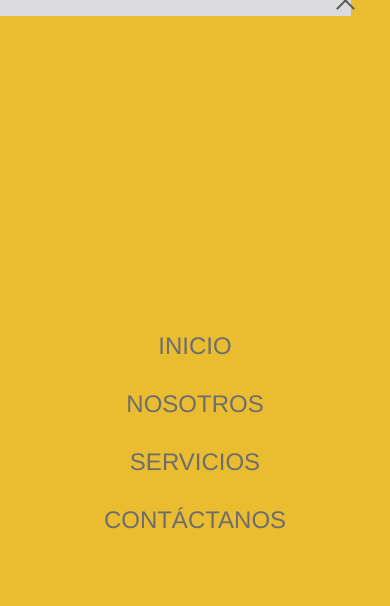
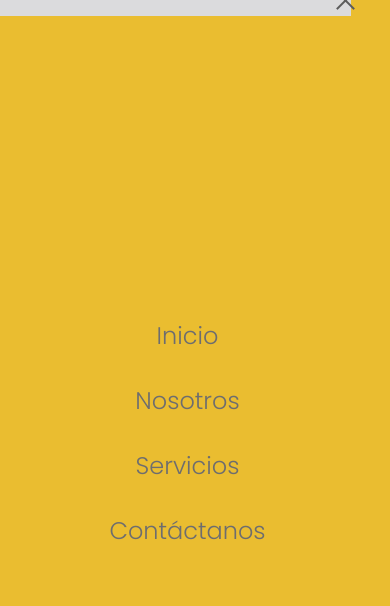
Before and after one commit to dcsworkout/BoxPaquet, a plain HTML site: page index.html in a window 390 px wide. Both pictures are taken after a click on the element 375 px from the left and 15 px from the top of the page. Shown: the top 606 px of the page. Drawn offline with nearby package versions, Linux system fonts and the light colour scheme.

Commit message:
#3 full, detalle en el toggle active

```diff
--- a/style.css
+++ b/style.css
@@ -1,3 +1,4 @@
+@import url("https://fonts.googleapis.com/css?family=Poppins:200,300,400,500,600,700,800,900&display=swap");
 html {
   box-sizing: border-box;
 }
@@ -6,7 +7,7 @@ body {
   height: 100vh;
   background: #dbdbdd;
   font-size: 1rem;
-  font-family: Helvetica, Arial, sans-serif;
+  font-family: "Poppins", sans-serif;
 }
 /*
 LAYOUT
@@ -62,7 +63,7 @@ header .navbar {
 header .navbar li {
   padding: 0;
   list-style: none;
-  margin-right: 80px;
+  margin-right: 95px;
   display: table-cell;
   position: relative;
 }
@@ -70,7 +71,6 @@ header .navbar li a {
   display: inline-block;
   color: #6d6d6f;
   text-decoration: none;
-  text-transform: uppercase;
   position: relative;
   padding-bottom: 10px;
 }
@@ -98,8 +98,9 @@ MEDIA
 */
 .content {
   position: relative;
-  margin: auto;
+  margin-top: 9%;
   width: 100%;
+  height: 100%;
   display: flex;
   flex-direction: row;
   justify-content: space-between;
@@ -113,15 +114,19 @@ MEDIA
 .content .text-area h2 {
   color: #424240;
   font-size: 5rem;
-  line-height: 1.4em;
+  margin: 0;
 }
 .content .text-area h4 {
   color: #424240;
   font-size: 2rem;
-  line-height: 1.4em;
+  max-width: 400px;
+  margin: 0;
+  padding-bottom: 20px;
 }
 .content .text-area p {
   color: #424240;
+  margin: 0;
+  padding-bottom: 12px;
 }
 .button {
   background-color: #eabd30;
@@ -241,7 +246,18 @@ RESPONSIVE
     margin: auto;
   }
   .content .carousel {
-    display: none;
+    width: 100%;
+    margin: auto;
+    padding-top: 50%;
+    max-width: 250px;
+    background: none;
+  }
+  .content .carousel img {
+    max-width: 500px;
+  }
+  .swiper-slide img {
+    position: relative;
+    max-height: 75%;
   }
   header .navbar {
     display: none;
```
